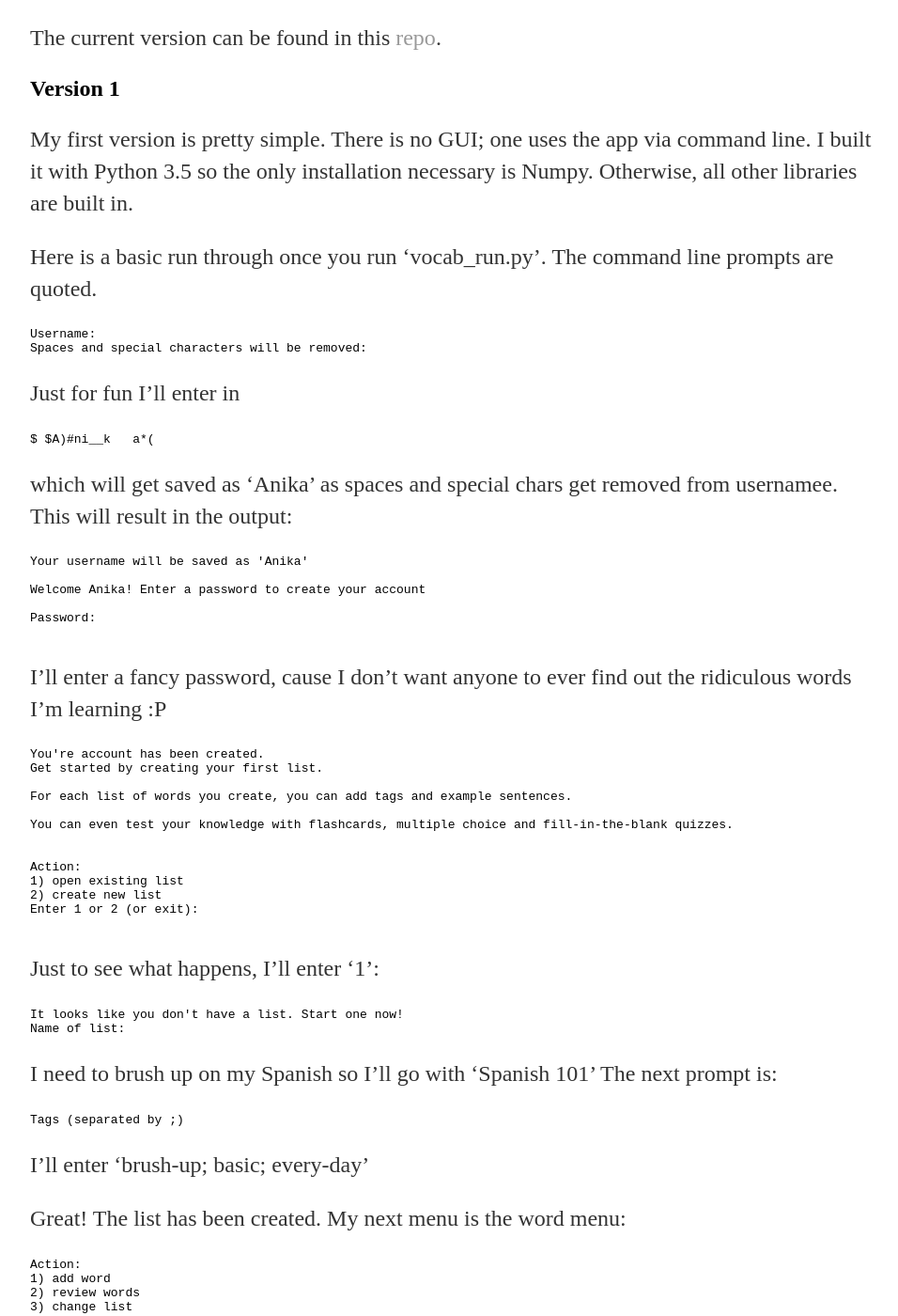
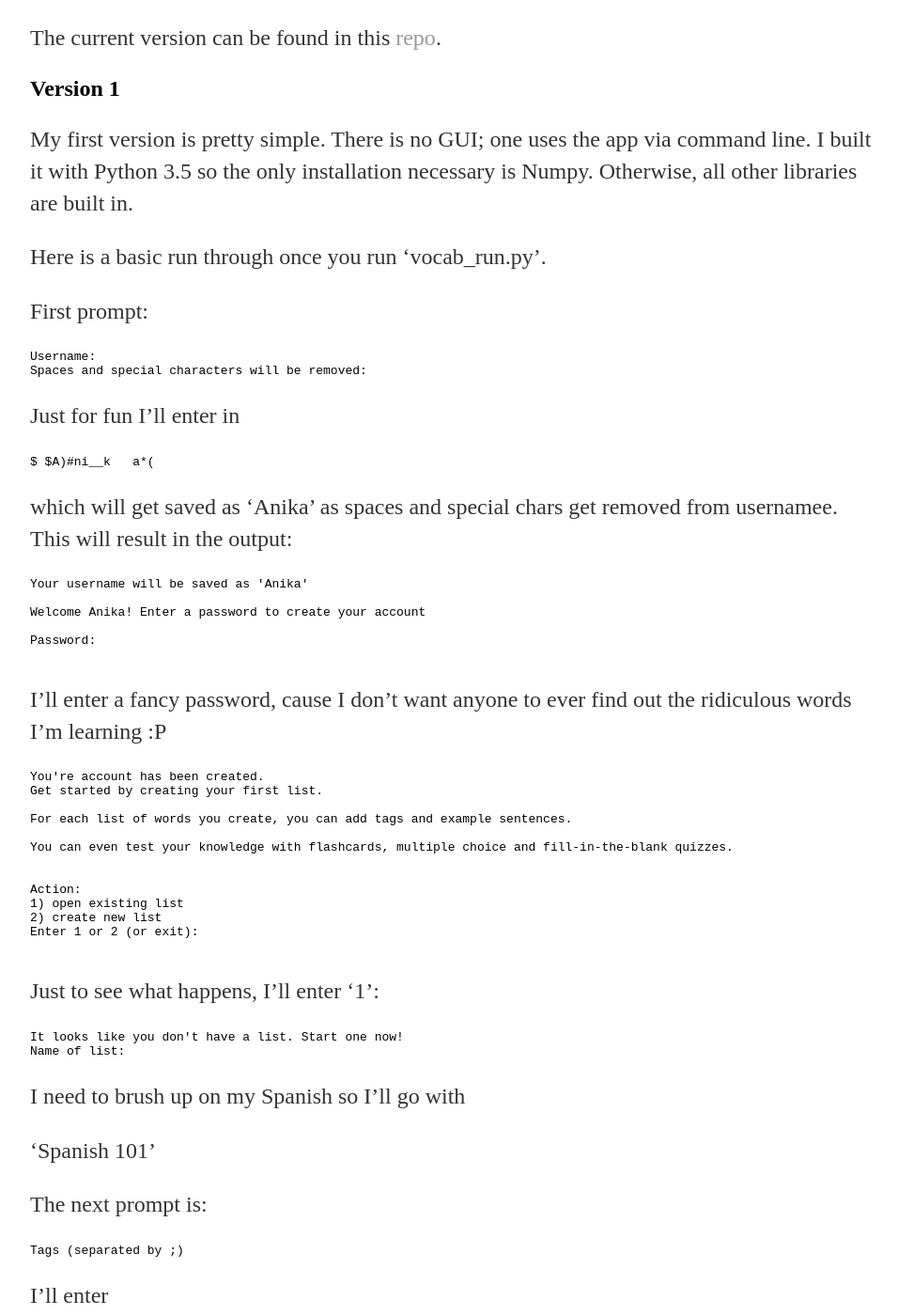
Before and after one commit to a-n-rose/a-n-rose.github.io, a Jekyll site: the page built from _posts/2018-11-05-personal-vocab-app.md, in a window 1280 px wide and 1400 px high, scrolled down 982 px. Shown: the whole window at 94% size, without its empty margins (160-1116 px from the left). Built offline with Jekyll 4.4.1, drawn with Linux system fonts in a browser that asks for light colours; some of the changed lines change nothing that is shown; some of the changed text lies outside the part shown.

Commit message:
improving readability

````diff
--- a/_posts/2018-11-05-personal-vocab-app.md
+++ b/_posts/2018-11-05-personal-vocab-app.md
@@ -26,7 +26,9 @@ The current version can be found in this <a href="https://github.com/a-n-rose/Vo
 
 My first version is pretty simple. There is no GUI; one uses the app via command line. I built it with Python 3.5 so the only installation necessary is Numpy. Otherwise, all other libraries are built in.
 
-Here is a basic run through once you run 'vocab_run.py'. The command line prompts are quoted.
+Here is a basic run through once you run 'vocab_run.py'.
+
+First prompt:
 
 ```
 Username:
@@ -68,12 +70,17 @@ Just to see what happens, I'll enter '1':
 It looks like you don't have a list. Start one now!
 Name of list:
 ```
-I need to brush up on my Spanish so I'll go with 'Spanish 101'
+I need to brush up on my Spanish so I'll go with
+
+'Spanish 101'
+
 The next prompt is:
 ```
 Tags (separated by ;)
 ```
-I'll enter 'brush-up; basic; every-day'
+I'll enter
+
+'brush-up; basic; every-day'
 
 Great! The list has been created. My next menu is the word menu:
 ```
@@ -84,7 +91,7 @@ Action:
 Enter 1, 2, 3 (or exit):
 ```
 
-I gotta add some words.
+Well, I gotta add some words.
 
 ```
 New word:
@@ -113,7 +120,10 @@ Action:
 Enter 1, 2, 3 (or exit):
 ```
 
-This time I'll show you some review functionality:
+This time I'll show you some 'review' or quizzing functionality by entering:
+
+2
+
 
 ```
 Review:
@@ -124,6 +134,8 @@ Review:
 Enter 1, 2, 3, 4 (or exit):
 ```
 I want to show you 'fill-in-the-blank'
+
+3
 
 ```
 Enter the word that fills the blank.
````
